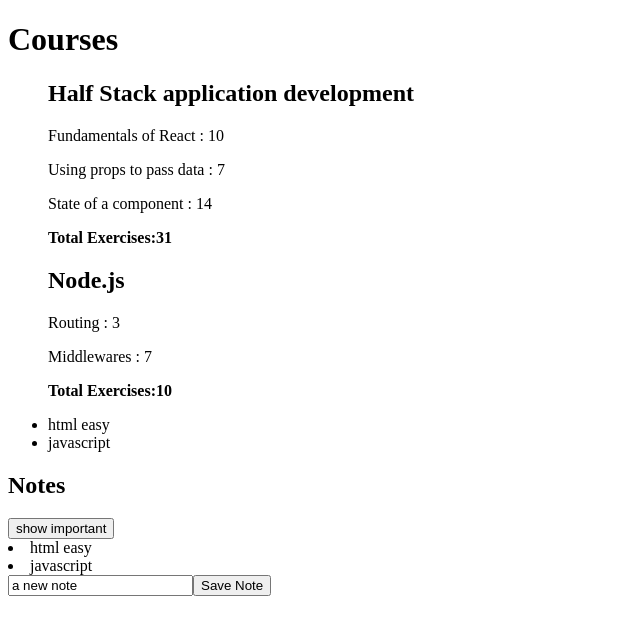
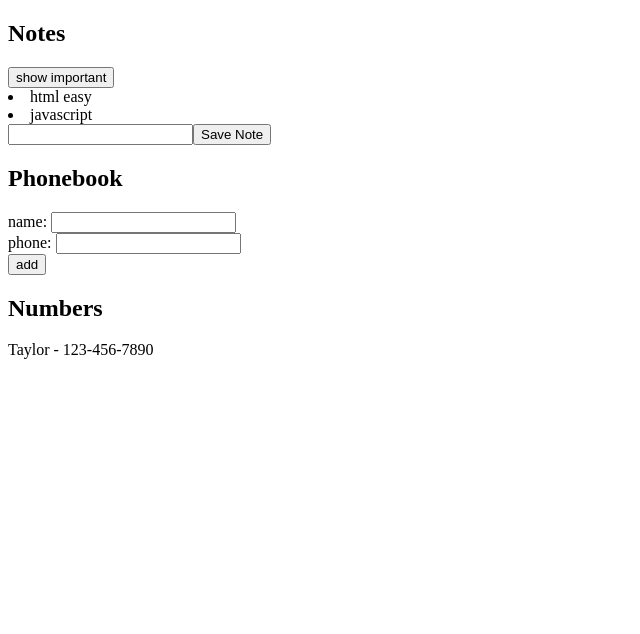
Before and after one commit to tdean787/fullstackopen-main-curriculum, a React (Create React App) app: page / in a window 1280 px wide. Shown: the top 634 px of the page, without its empty margins (0-640 px from the left). Built offline with nearby package versions, Linux system fonts and the light colour scheme.

Commit message:
implement useState with objects

```diff
--- a/src/App.js
+++ b/src/App.js
@@ -58,9 +58,14 @@ const History = (props) => {
 
 const App = (props) => {
   const [notes, setNotes] = useState(props.notes);
-  const [newNote, setNewNote] = useState("a new note");
+  const [newNote, setNewNote] = useState("");
   const [showAll, setShowAll] = useState(true);
 
+  const [persons, setPersons] = useState([
+    { name: "Taylor", id: "Taylor", phone: "123-456-7890" },
+  ]);
+
+  const [newName, setNewName] = useState({ name: "", phone: "" });
   const courses = [
     {
       name: "Half Stack application development",
@@ -100,14 +105,12 @@ const App = (props) => {
 
   const addNote = (event) => {
     event.preventDefault();
-    console.log("click", event.target);
     const noteObject = {
       content: newNote,
       date: new Date().toISOString(),
       important: Math.random() < 0.5,
       id: notes.length + 1,
     };
-
     setNotes(notes.concat(noteObject));
     setNewNote("");
   };
@@ -120,10 +123,40 @@ const App = (props) => {
     ? notes
     : notes.filter((note) => note.important === true);
 
+  const addPerson = (event) => {
+    event.preventDefault();
+
+    const checkName = persons.map((person) => person.name);
+    const personObj = {
+      name: newName.name,
+      id: newName.name,
+      phone: newName.phone,
+    };
+
+    if (checkName.includes(newName)) {
+      alert(`${newName} is already in the phonebook`);
+      return;
+    } else {
+      setPersons(persons.concat(personObj));
+      setNewName("");
+      Array.from(document.querySelectorAll("input")).forEach(
+        (input) => (input.value = "")
+      );
+    }
+  };
+
+  const personChange = (event) => {
+    setNewName({ ...newName, name: event.target.value });
+  };
+
+  const phoneChange = (event) => {
+    setNewName({ ...newName, phone: event.target.value });
+  };
+
   return (
     <div>
-      <h1>Courses</h1>
-      {/* <Total course={course.parts} /> */}
+      <div>
+        {/* <h1>Courses</h1>
         <ul>
           {courses.map((element) => {
             return (
@@ -134,15 +167,14 @@ const App = (props) => {
               />
             );
           })}
-        {/* // <Course name={element.name} /> */}
-      </ul>
 
-      <ul>
+        </ul> */}
+
+        {/* <ul>
           {notes.map((note) => (
             <Note note={note} key={note.id} />
           ))}
-      </ul>
-      {/* {notesToShow.map((note) => note.content)} */}
+        </ul> */}
 
         <h2> Notes </h2>
         <div>
@@ -159,6 +191,27 @@ const App = (props) => {
           <button type="submit">Save Note</button>
         </form>
       </div>
+      <div>
+        <h2>Phonebook</h2>
+        <form onSubmit={addPerson}>
+          <div>
+            name: <input onChange={personChange} />
+          </div>
+          <div>
+            phone: <input onChange={phoneChange}></input>
+          </div>
+          <div>
+            <button type="submit">add</button>
+          </div>
+        </form>
+        <h2>Numbers</h2>
+        {persons.map((person) => (
+          <p>
+            {person.name} - {person.phone}
+          </p>
+        ))}
+      </div>
+    </div>
   );
 };
 
```
Lines whose indentation alone changed are shown as unchanged.
